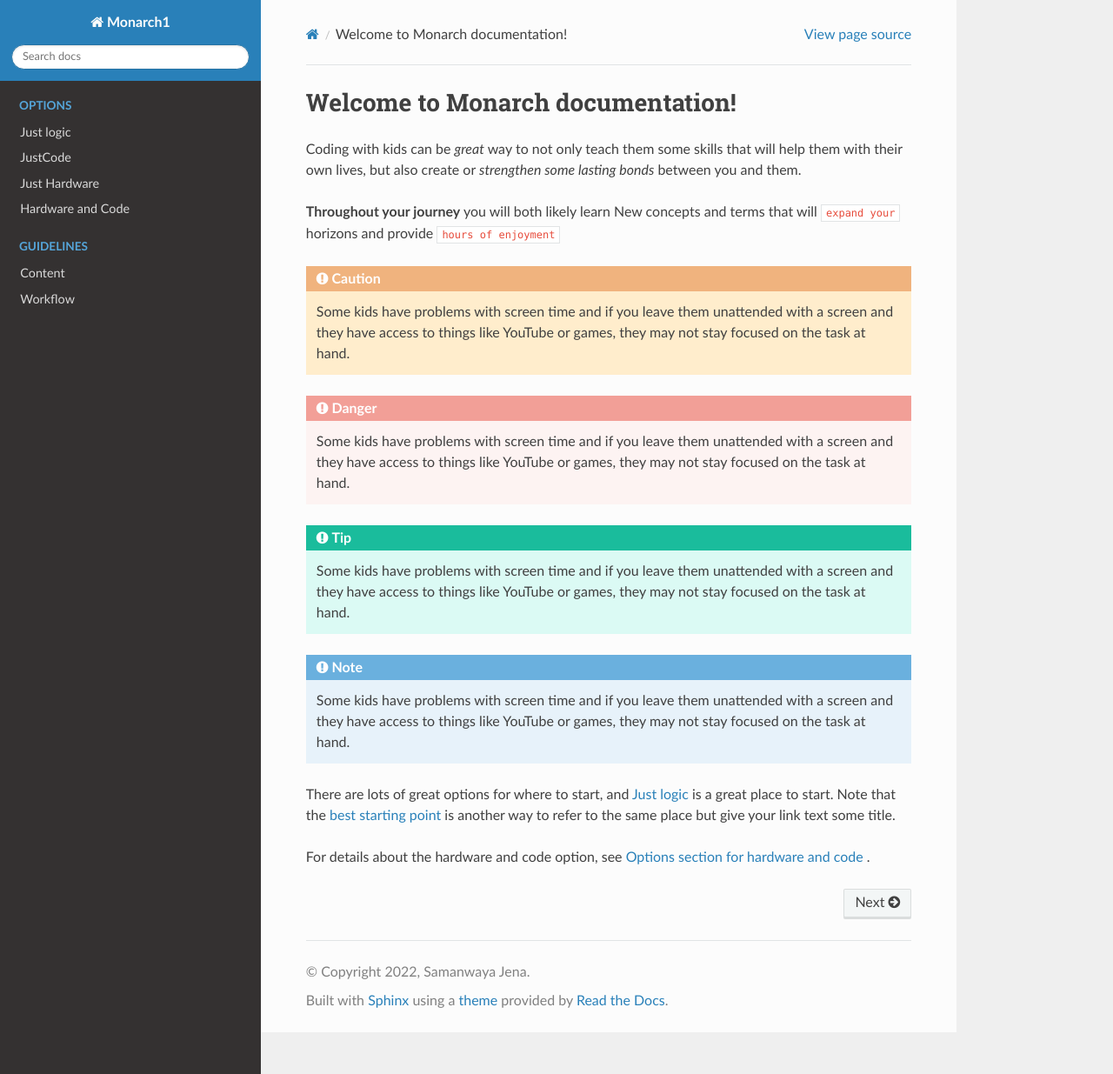
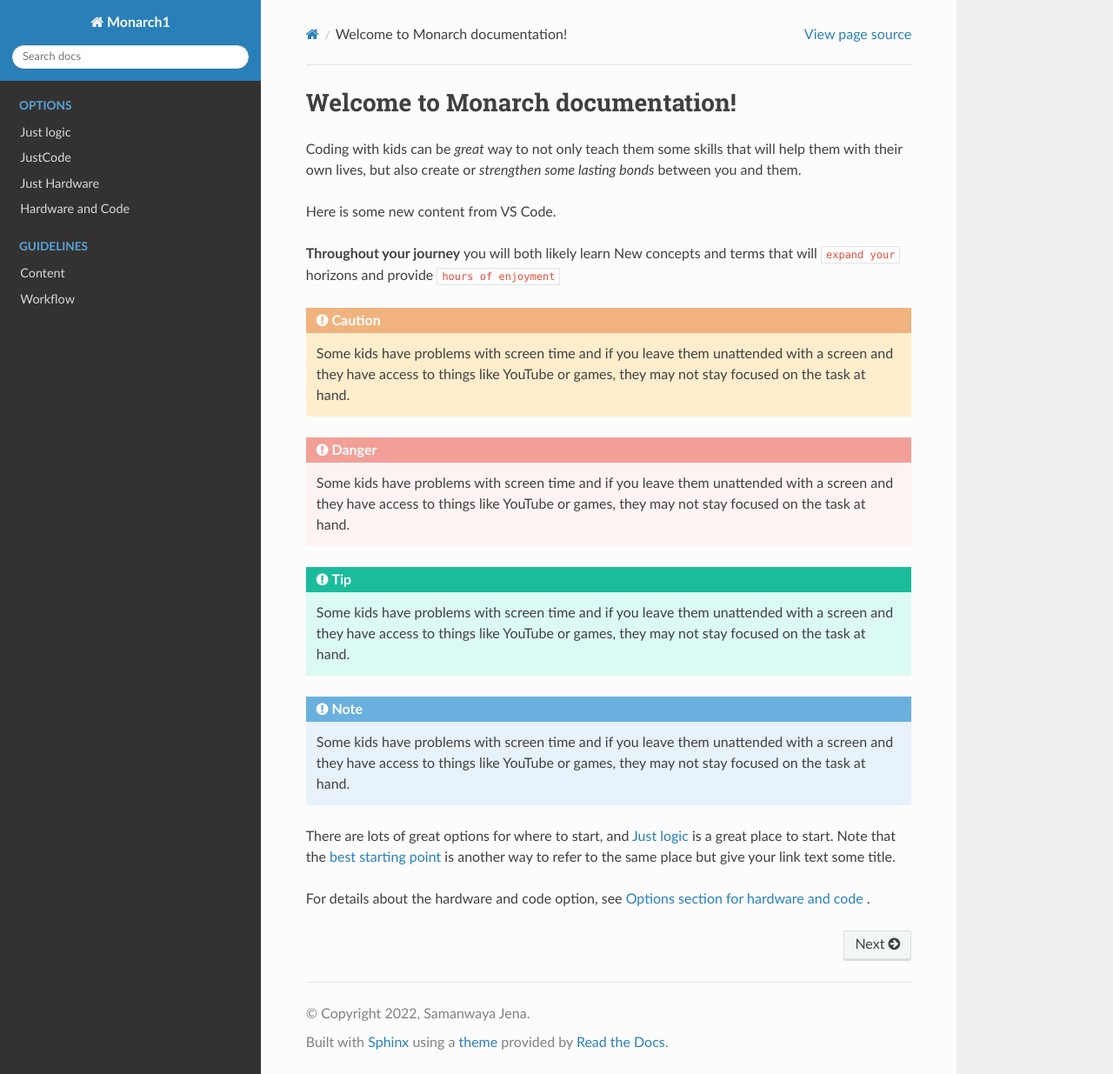
Before and after one commit to samanwaya-jena/coding-with-kids, a Sphinx documentation site: the page built from source/index.rst, in a window 1280 px wide and 1235 px high. Shown: the whole window at 87% size. Built offline with Sphinx 7.4.7 and the Read the Docs theme 2.0.0, drawn with Linux system fonts in a browser that asks for light colours.

Commit message:
added ''content line"

```diff
--- a/source/index.rst
+++ b/source/index.rst
@@ -9,6 +9,8 @@ Coding with kids can be *great* way to not only teach
 them some skills that will help them with their own lives,
 but also create or *strengthen some lasting bonds* between you
 and them.
+
+Here is some new content from VS Code.
 
 **Throughout your journey** you will both likely learn New
 concepts and terms that will ``expand your`` horizons and provide
```
